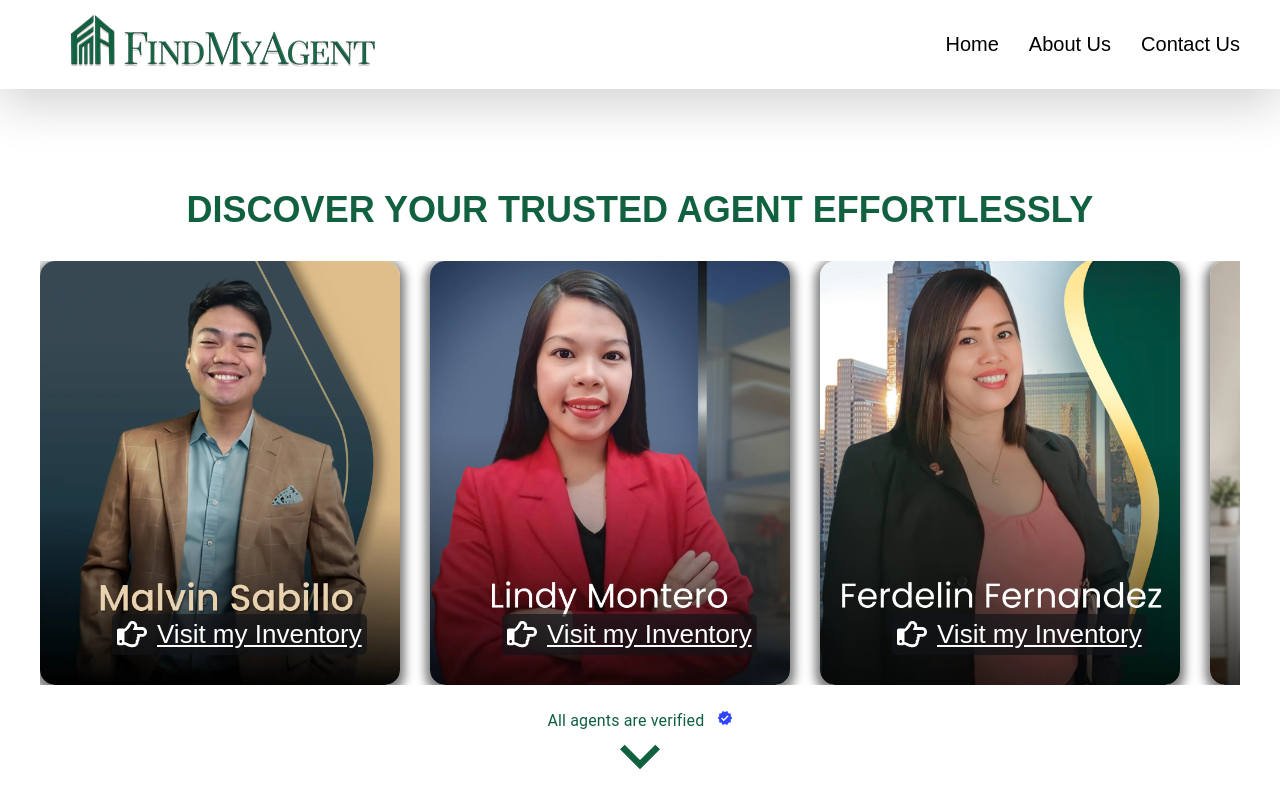
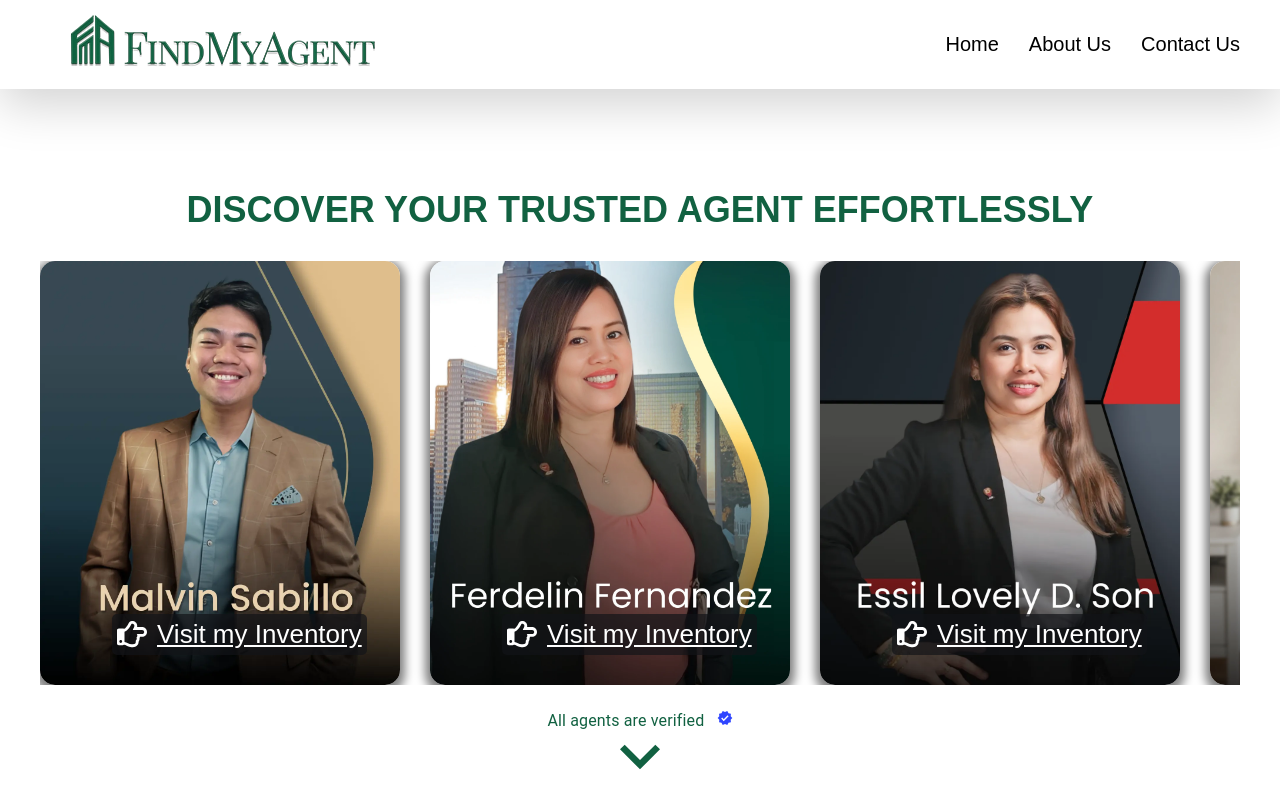
Before and after one commit to Jes2ni16/findmyagent, a Next.js app: page / in a window 1280 px wide. Built offline with nearby package versions, Linux system fonts and the light colour scheme.

Commit message:
adding profile

```diff
--- a/src/app/page.tsx
+++ b/src/app/page.tsx
@@ -40,11 +40,9 @@ const images: Image[] = [
   { src: "/Jesua.webp", alt: "Jesua", inv: "https://zaiko.website/client/jesua1", name: "Jesua Garlet" },
   { src: "/Jestoni.webp", alt: "Jestoni", inv: "https://zaiko.website/client/jestoni1", name: "Jestoni Brion" },
   { src: "/Lindz.webp", alt: "Lindy Montero", inv: "https://zaiko.website/client/lindy1", name: "Lindy Montero" },
-  { src: "/Lindz.webp", alt: "Lindy Montero", inv: "https://zaiko.website/client/lindy1", name: "Lindy Montero" },
-  { src: "/Ferdz.webp", alt: "Ferdelin Fernandez", inv: "https://zaiko.website/client/ferdelin1", name: "Ferdelin Fernandez" },
   { src: "/Ferdz.webp", alt: "Ferdelin Fernandez", inv: "https://zaiko.website/client/ferdelin1", name: "Ferdelin Fernandez" },
   { src: "/Essil.webp", alt: "Essil Image", inv: "https://zaiko.website/client/essil1", name: "Essil Lovely Son" },
-  { src: "/Essil.webp", alt: "Essil Image", inv: "https://zaiko.website/client/essil1", name: "Essil Lovely Son" },
+  { src: "/Nino.webp", alt: "Nino Image", inv: "https://zaiko.website/client/nino1", name: "Nino" },
 ];
 
 
```
Also changed, not shown: public/Jesua.webp, public/Nino.webp (added).
